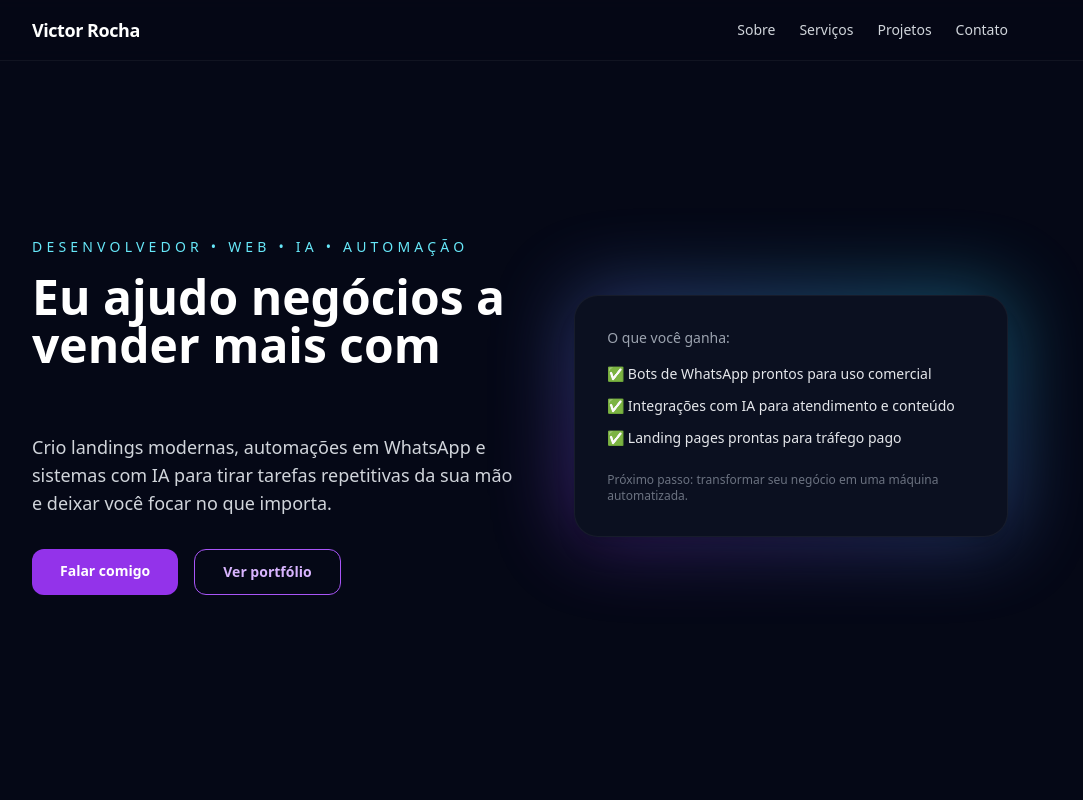
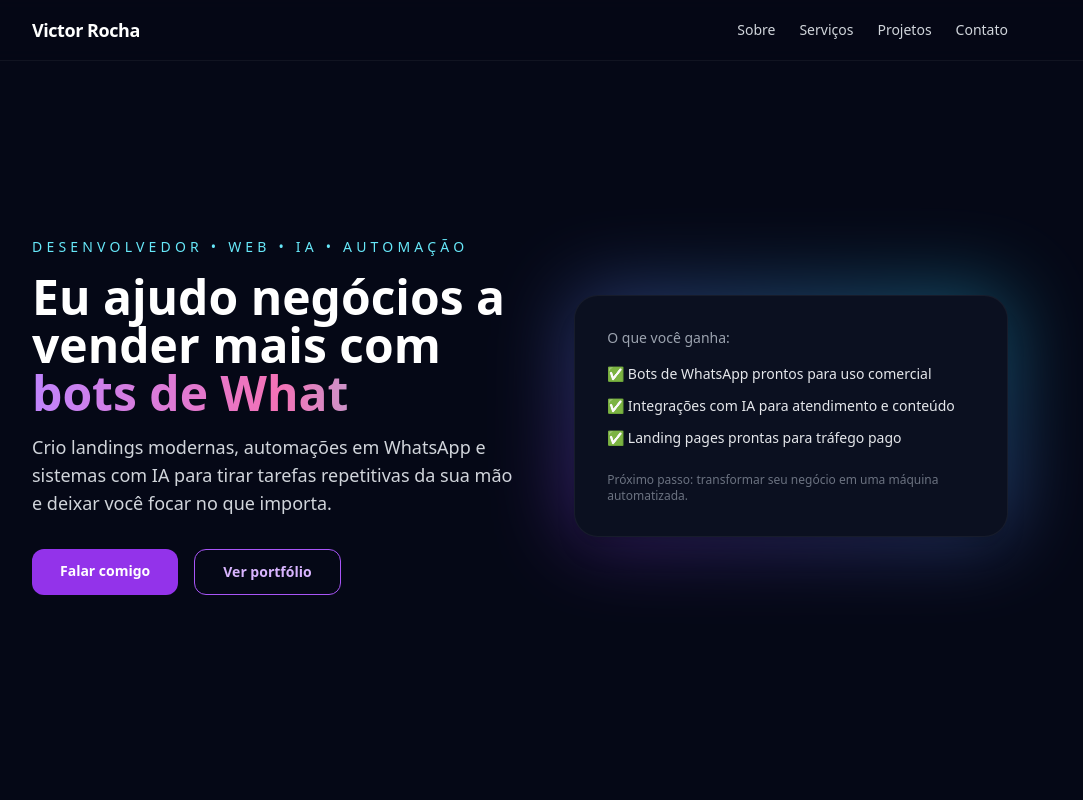
Before and after one commit to vlctorhenrique/victor-landing, a Next.js app: page / in a window 1280 px wide. Shown: the top 800 px of the page, without its empty margins (120-1203 px from the left). Built offline with nearby package versions, Linux system fonts and the light colour scheme.

Commit message:
Atualização texto piscante

```diff
--- a/app/globals.css
+++ b/app/globals.css
@@ -46,6 +46,6 @@ body {
 }
 
 .typewriter-caret {
-  border-right-width: 2px solid #c084fc; /*roxo bonito*/
+  display: inline-block;
   animation: caret-blink 1s step-end infinite;
 }
--- a/app/page.tsx
+++ b/app/page.tsx
@@ -42,15 +42,19 @@ function Typewriter() {
     return () => clearTimeout(timeout);
   }, [subIndex, deleting, index]);
 
+  const text = phrases[index].substring(0, subIndex);
+
   return (
     <span
-      className="typewriter-caret inline-block"
+      className="inline-block text-transparent bg-clip-text bg-gradient-to-r from-purple-400 via-pink-400 to-cyan-300"
       style={{
-        minWidth: "18ch",  // TAMANHO FIXO IDEAL PARA SUAS FRASES
+        minWidth: `${longestPhrase.length}ch`,
         whiteSpace: "nowrap",
       }}
     >
-      {phrases[index].substring(0, subIndex)}
+      {text}
+      {/* cursor separado, só ele pisca */}
+      <span className="typewriter-caret ml-[2px]">|</span>
     </span>
   );
 }
@@ -105,10 +109,9 @@ export default function Home() {
               Desenvolvedor • Web • IA • Automação
             </p>
 
-            <h1 className="text-4xl md:text-5xl font-bold leading-tight mb-4">
-              Eu ajudo negócios a vender mais com{" "}
-              <Typewriter />
-            </h1>
+          <h1 className="text-4xl md:text-5xl font-bold leading-tight mb-4">
+            Eu ajudo negócios a vender mais com <Typewriter />
+          </h1>
 
             <p className="text-gray-300 text-base md:text-lg max-w-xl mb-8">
               Crio landings modernas, automações em WhatsApp e sistemas com IA
```
